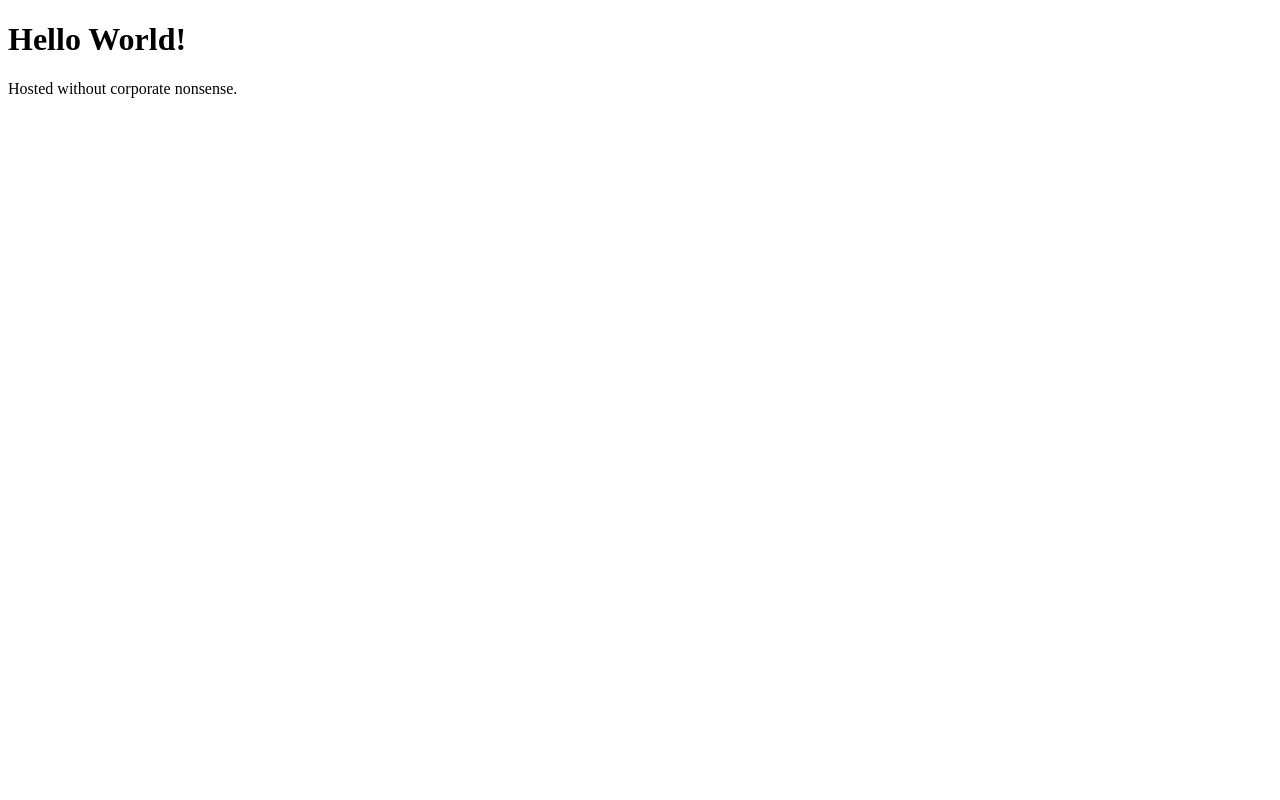
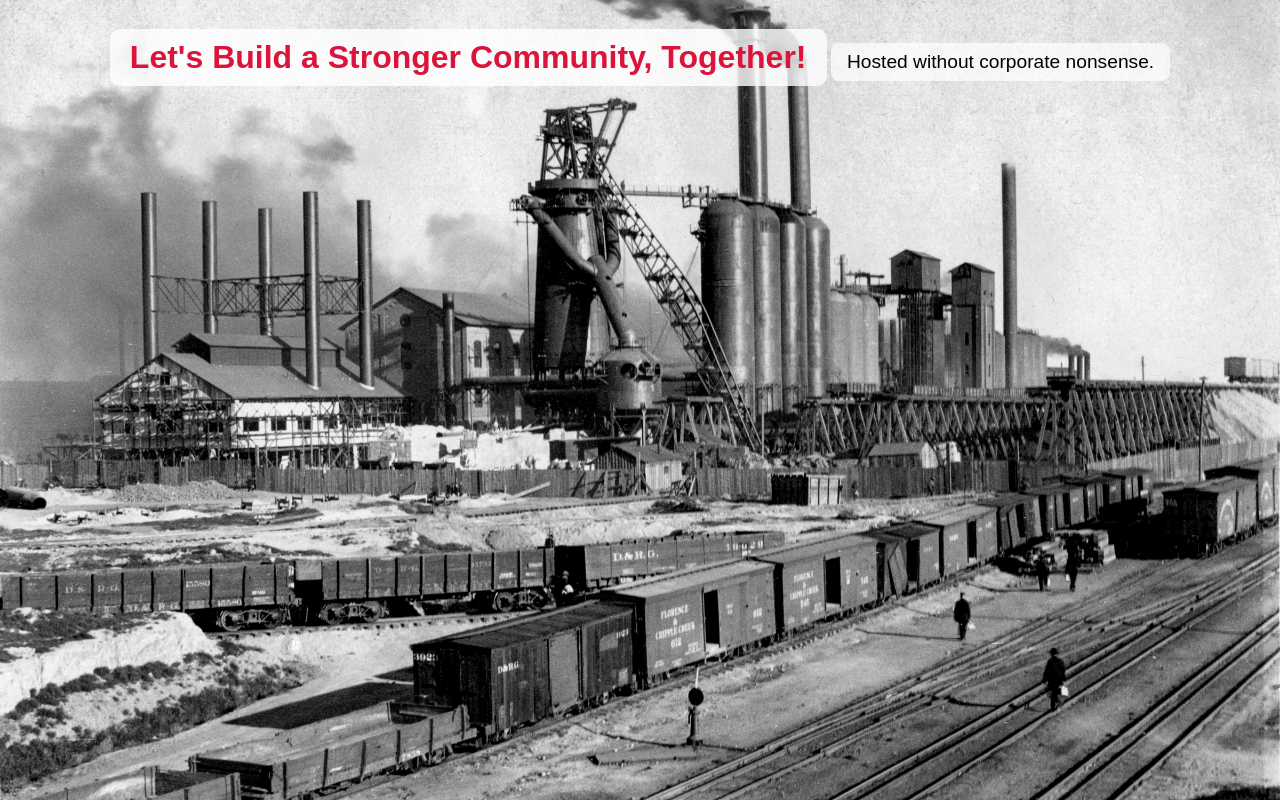
Before and after one commit to PuebloCommunists/PuebloColorado, a plain HTML site: page index.html in a window 1280 px wide. Drawn offline with Linux system fonts and the light colour scheme.

Commit message:
Updated to change text in center + IMG

```diff
--- a/index.html
+++ b/index.html
@@ -1,12 +1,42 @@
-<!-- index.html -->
 <!DOCTYPE html>
 <html lang="en">
 <head>
   <meta charset="UTF-8">
-  <title>My Free Website</title>
+  <title>Organize</title>
+  <style>
+    body {
+      font-family: Arial, Helvetica, sans-serif;
+      text-align: center;
+      background-color: floralwhite;
+      color: black;
+
+      /* 🖼 Background image settings */
+      background-image: url("SteelMillWrk.jpg");
+      background-size: cover;       /* Makes it fill the whole page */
+      background-position: center;  /* Centers the image */
+      background-repeat: no-repeat; /* Prevents tiling */
+      background-attachment: fixed; /* Keeps it still when scrolling */
+    }
+
+    h1 {
+      color: crimson;
+      background-color: rgba(255, 255, 255, 0.8); /* subtle readable backdrop */
+      display: inline-block;
+      padding: 10px 20px;
+      border-radius: 10px;
+    }
+
+    p {
+      font-size: 1.2em;
+      background-color: rgba(255, 255, 255, 0.7);
+      display: inline-block;
+      padding: 8px 16px;
+      border-radius: 8px;
+    }
+  </style>
 </head>
 <body>
-  <h1>Hello World!</h1>
+  <h1>Let's Build a Stronger Community, Together!</h1>
   <p>Hosted without corporate nonsense.</p>
 </body>
 </html>
```
Also changed, not shown: ACPB.png (added), SteelMillWrk.jpg (added).
